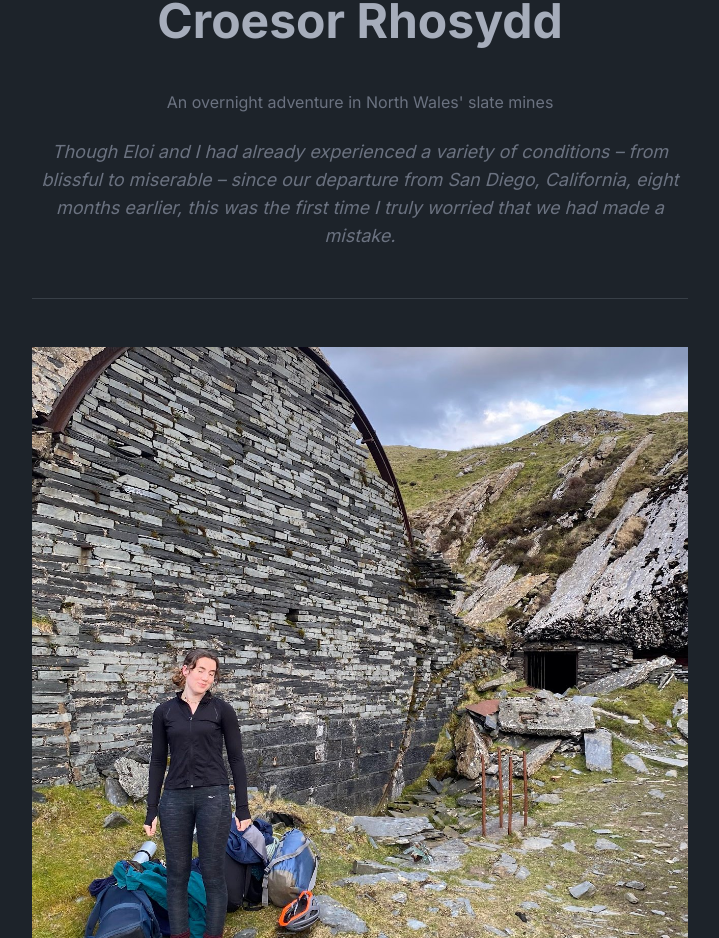
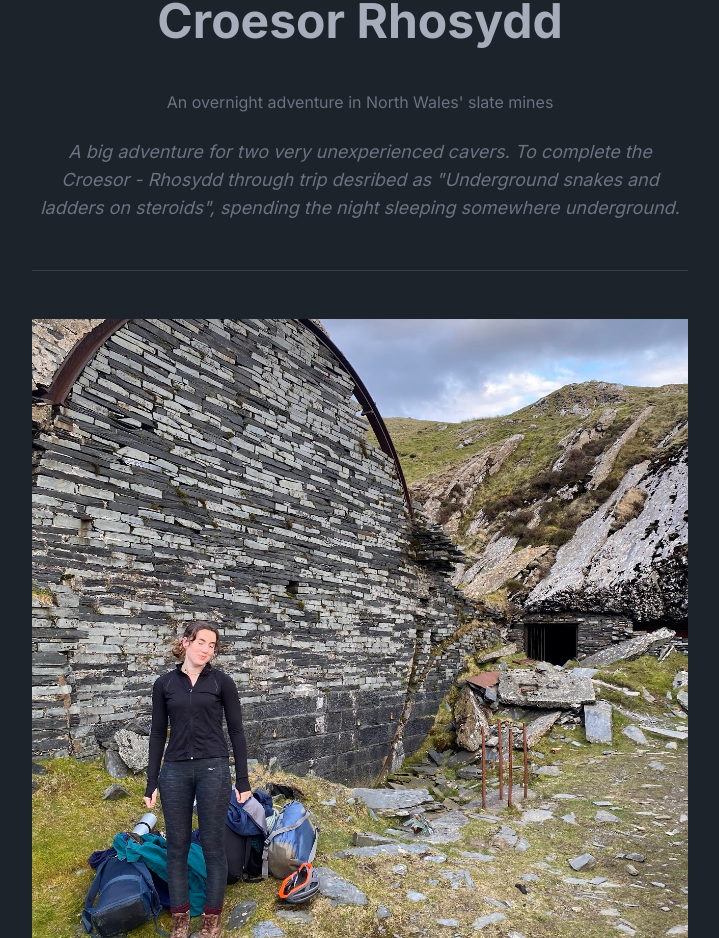
Before and after one commit to Rhetora/personal-site, a Next.js app: page /blog/croesor_rhosydd in a window 1280 px wide. Shown: the part 871-1809 px from the top of the page, without its empty margins (280-999 px from the left). Built offline with nearby package versions, Linux system fonts and the light colour scheme.

Commit message:
image path changes for blog

```diff
--- a/app/blog/[id]/page.tsx
+++ b/app/blog/[id]/page.tsx
@@ -21,7 +21,7 @@ export default async function PostPage({ params }: { params: { id: string } }) {
     <article className="w-full">
       <figure>
         <img
-          src={post.cover_url}
+          src={"."+post.cover_url}
           alt={post.title}
           className="object-cover w-full h-[calc(100vh-4rem)]"
         />
--- a/posts/croesor_rhosydd.md
+++ b/posts/croesor_rhosydd.md
@@ -1,12 +1,12 @@
 ---
 title: 'Croesor Rhosydd'
 subtitle: "An overnight adventure in North Wales' slate mines"
-intro: "Though Eloi and I had already experienced a variety of conditions – from blissful to miserable – since our departure from San Diego, California, eight months earlier, this was the first time I truly worried that we had made a mistake."
-cover_url: "/posts/croesor_rhosydd.jpg"
+intro: 'A big adventure for two very unexperienced cavers. To complete the Croesor - Rhosydd through trip desribed as "Underground snakes and ladders on steroids", spending the night sleeping somewhere underground.'
+cover_url: "./posts/croesor_rhosydd.jpg"
 date: '2024-26-04'
 ---
 
-![image info](/posts/outside_start.jpg)
+![image info](../posts/outside_start.jpg)
 
 We decided to start the trip on the evening of the 26th, parking in Croesor at around 7pm, and rapidly changed and packed in the car park. We then started on a steep slog up the road to the Croesor entrance, passing a farmer on a quad with his dogs who told us we were crazy after telling him our plan. We reached the entrance just before sunset, where we enjoyed the views over the old mine buildings and mountains. We then donned our harnesses, and started into the mine!
 
```
